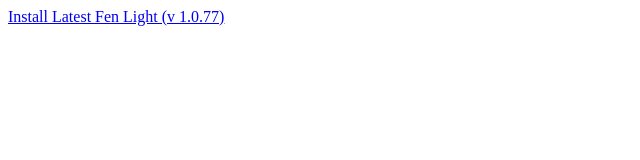
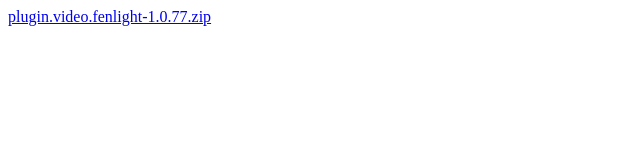
Before and after one commit to Tikipeter/tikipeter.github.io, a plain HTML site: page packages/index.html in a window 1280 px wide. Shown: the full height of the page, 0-640 px from the left. Drawn offline with Linux system fonts and the light colour scheme.

Commit message:
Update index.html

```diff
--- a/packages/index.html
+++ b/packages/index.html
@@ -1,2 +1,2 @@
 <!DOCTYPE html>
-<a href="plugin.video.fenlight-1.0.77.zip">Install Latest Fen Light (v 1.0.77)</a>
+<a href="plugin.video.fenlight-1.0.77.zip">plugin.video.fenlight-1.0.77.zip</a>
```
